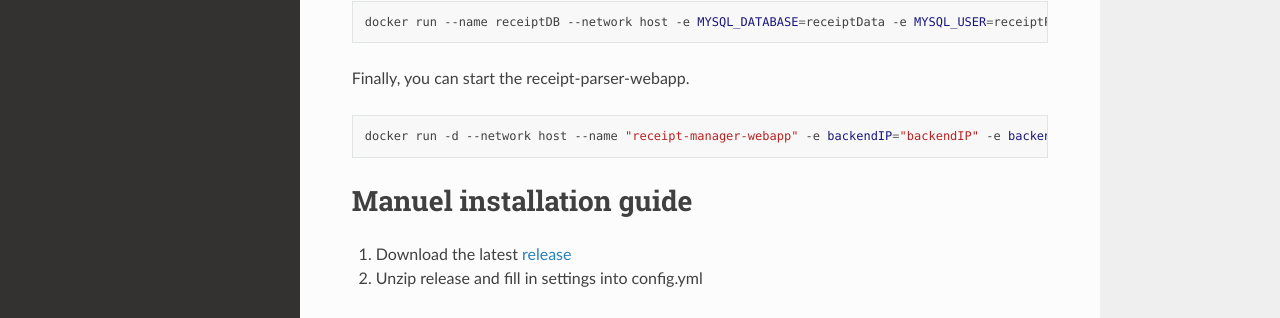
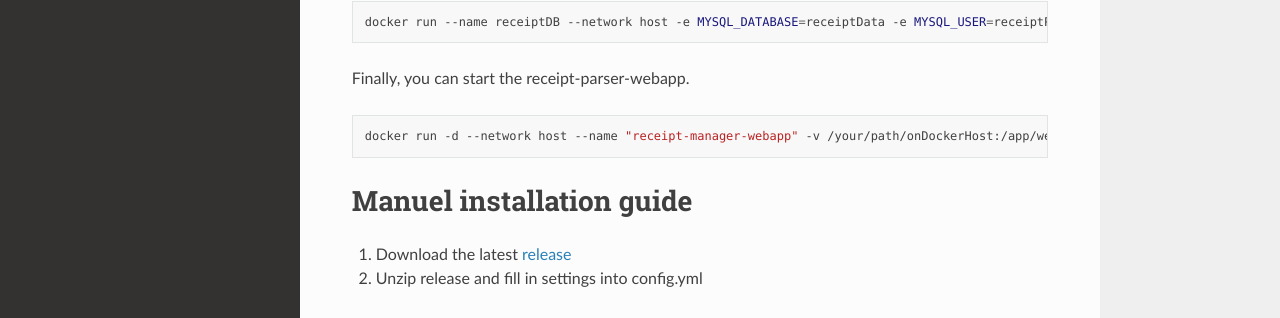
Before and after one commit to ReceiptManager/receipt-manager-webapp, a Sphinx documentation site: the page built from docs/installation.rst, in a window 1280 px wide and 900 px high. Shown: the part 346-664 px from the top of the window. Built offline with Sphinx 7.4.7 and the Read the Docs theme 2.0.0, drawn with Linux system fonts in a browser that asks for light colours.

Commit message:
Update installation.rst

```diff
--- a/docs/installation.rst
+++ b/docs/installation.rst
@@ -17,7 +17,7 @@ Finally, you can start the receipt-parser-webapp.
 
 .. code-block:: bash
 
-    docker run -d --network host --name "receipt-manager-webapp" -e backendIP="backendIP" -e backendPort="backendPort" -e backendLanguage="de-DE" -e parserIP="parserIP" -e parserPort="8721" -e parserToken="parserToken" -e dbMode="mssql or mysql" -e sqlServerIP="sqlServerIP" -e sqlDatabase="reciptData" -e sqlUsername="sqlUsername" -e sqlPassword="sqlPassword" dielee/receipt-manager-webapp:latest
+    docker run -d --network host --name "receipt-manager-webapp" -v /your/path/onDockerHost:/app/webroot/ssl -e backendIP="backendIP" -e backendPort="backendPort" -e backendLanguage="de-DE" -e parserIP="parserIP" -e parserPort="8721" -e parserToken="parserToken" -e dbMode="mssql or mysql" -e sqlServerIP="sqlServerIP" -e sqlDatabase="reciptData" -e sqlUsername="sqlUsername" -e sqlPassword="sqlPassword" dielee/receipt-manager-webapp:latest
 
 Manuel installation guide
 =================================================
```
